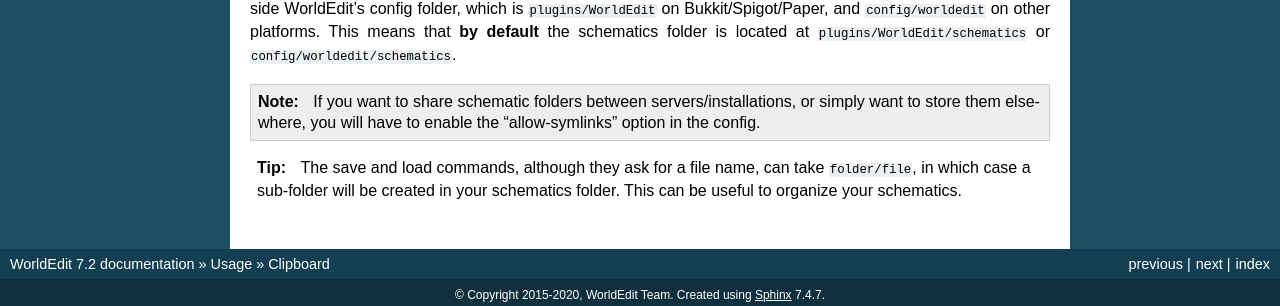
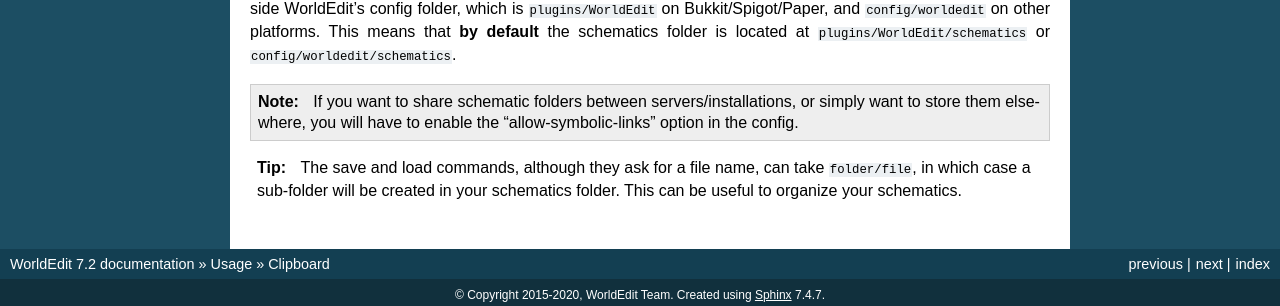
Before and after one commit to EngineHub/WorldEditDocs, a Sphinx documentation site: the page built from source/usage/clipboard.rst, in a window 1280 px wide and 900 px high, scrolled down 3401 px. Shown: the part 589-895 px from the top of the window. Built offline with Sphinx 7.4.7, drawn with Linux system fonts in a browser that asks for light colours.

Commit message:
Fix wrong named config option (#32)

```diff
--- a/source/usage/clipboard.rst
+++ b/source/usage/clipboard.rst
@@ -131,6 +131,6 @@
 on other platforms. This means that **by default** the schematics folder is located at ``plugins/WorldEdit/schematics`` or
 ``config/worldedit/schematics``.
 
-.. note:: If you want to share schematic folders between servers/installations, or simply want to store them elsewhere, you will have to enable the "allow-symlinks" option in the config.
+.. note:: If you want to share schematic folders between servers/installations, or simply want to store them elsewhere, you will have to enable the "allow-symbolic-links" option in the config.
 
 .. tip:: The save and load commands, although they ask for a file name, can take ``folder/file``, in which case a sub-folder will be created in your schematics folder. This can be useful to organize your schematics.
```
